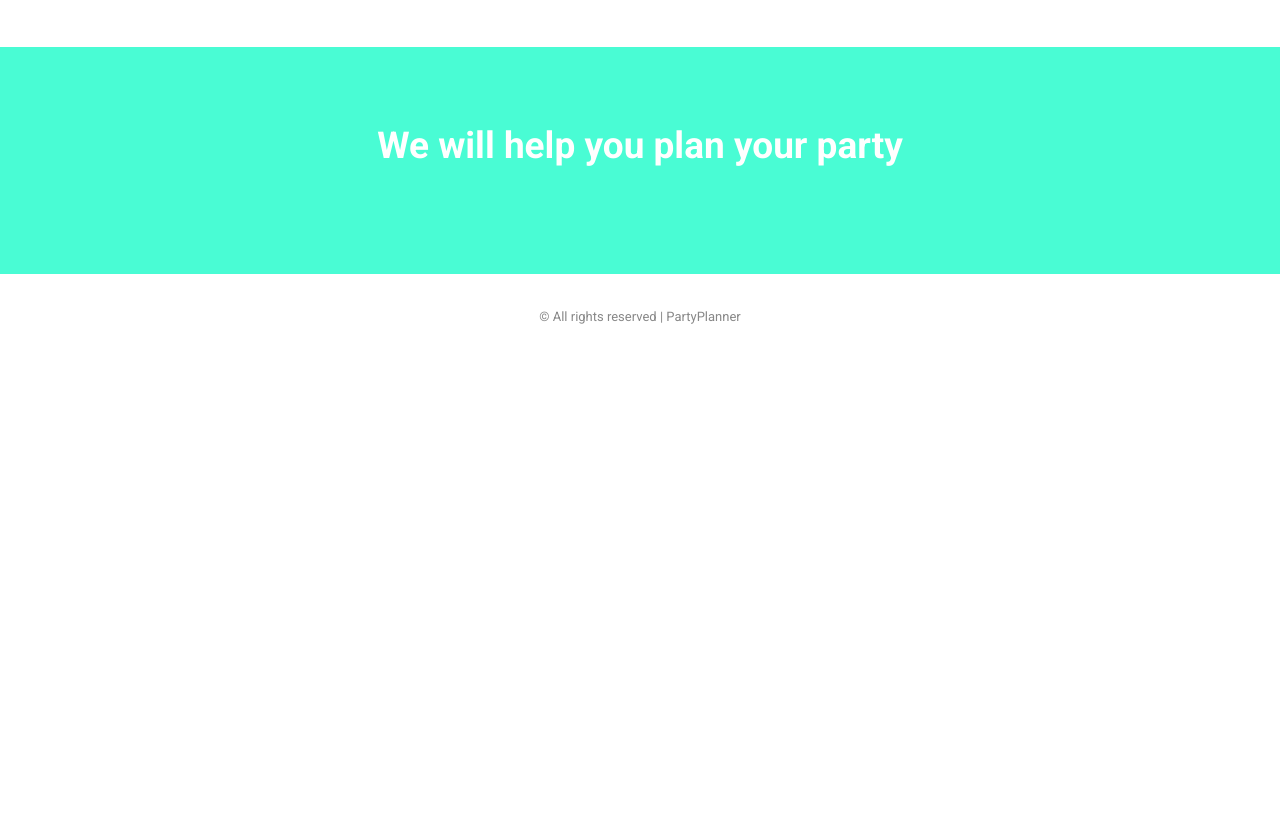
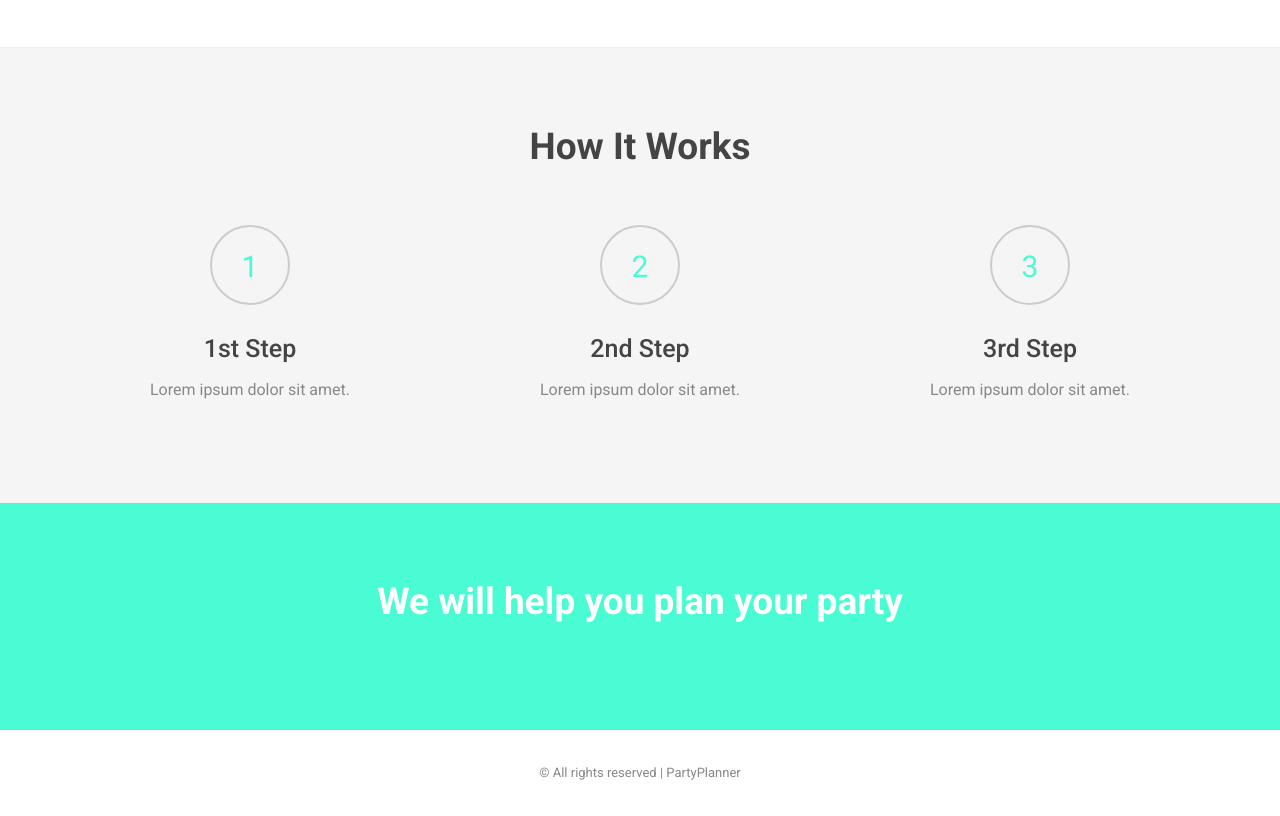
Before and after one commit to buildpartyplanner/userinterface, a plain HTML site: page index.html in a window 1280 px wide. Shown: the part 1421-2237 px from the top of the page. Before the commit the page ends 1780 px from the top, so only its background shows below. Drawn offline with Linux system fonts and the light colour scheme; a web font is replaced by a local one.

Commit message:
added How It Works section to the home page

```diff
--- a/index.html
+++ b/index.html
@@ -41,7 +41,7 @@
           <ul class="nav navbar-nav navbar-right">
             <li><a href="index.html">Home</a></li>
             <li><a href="#features">Features</a></li>
-            <li><a href="#">How it works</a></li>
+            <li><a href="#howitworks">How It Works</a></li>
             <li><a href="#">Our Team</a></li>
             <li><a href="#">About</a></li>
             <li><a href="#">Contact</a></li>
@@ -137,6 +137,43 @@
     </section>
   <!-- .feature-icon-wrapper -->
 
+  <section class="section-process-wrapper gray-bg" id="howitworks">
+    <div class="container">
+        <div class="row">
+            <div class="col-md-12">
+                <div class="section-title">
+                    <h2>How It Works</h2>
+                </div>
+            </div>
+        </div><!--.row -->
+        <div class="row">
+            <div class="col-sm-4">
+                <div class="process-block text-center">
+                    <i class="number">1</i>
+                    <h3>1st Step</h3>
+                    <p>Lorem ipsum dolor sit amet.</p>
+                </div><!-- .process-block -->
+            </div>
+            <div class="col-sm-4">
+                <div class="process-block text-center">
+                    <i class="number">2</i>
+                    <h3>2nd Step</h3>
+                    <p>Lorem ipsum dolor sit amet.</p>
+                </div><!-- .process-block -->
+            </div>
+            <div class="col-sm-4">
+                <div class="process-block text-center">
+                    <i class="number">3</i>
+                    <h3>3rd Step</h3>
+                    <p>Lorem ipsum dolor sit amet.</p>
+                </div><!-- .process-block -->
+            </div>
+        </div><!--.row -->
+    </div>
+  </section>
+  <!-- .section-process-wrapper -->
+
+
 
      <section class="call-to-action text-center">
         <div class="container">
```
